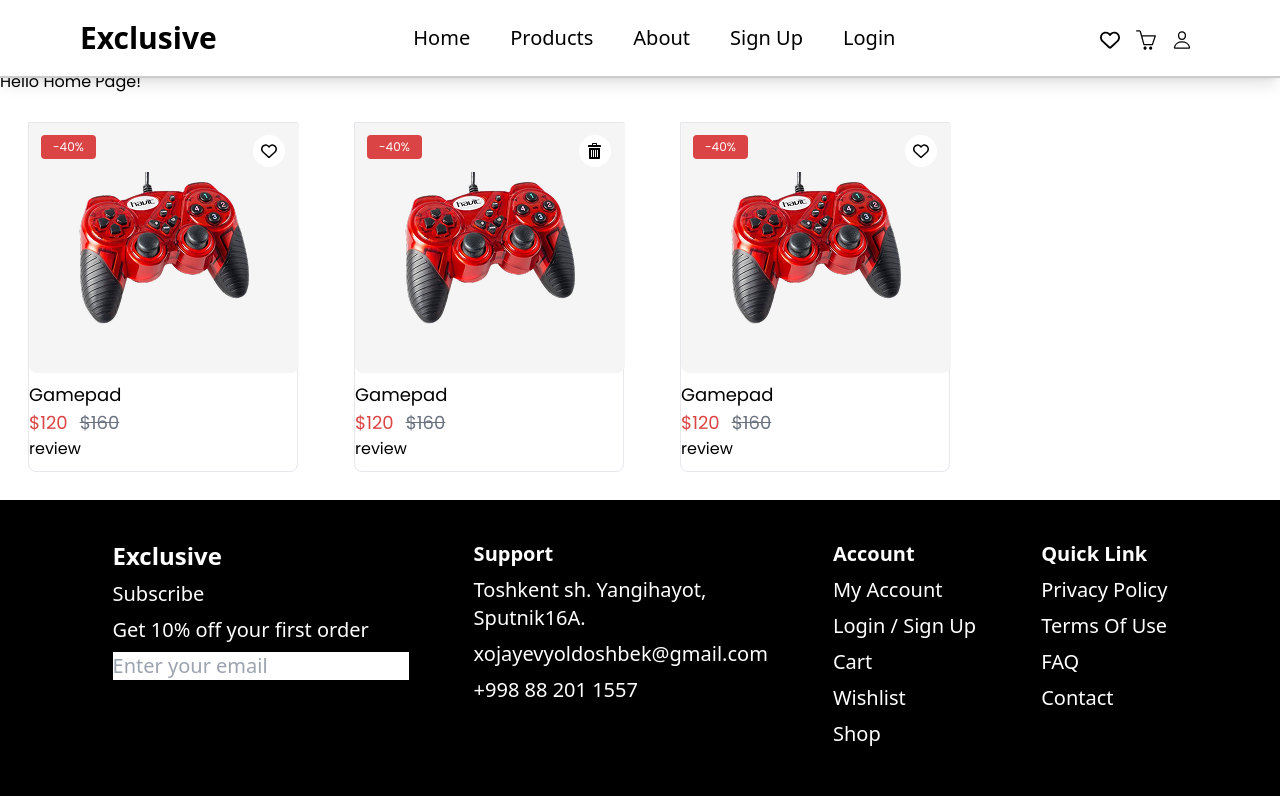
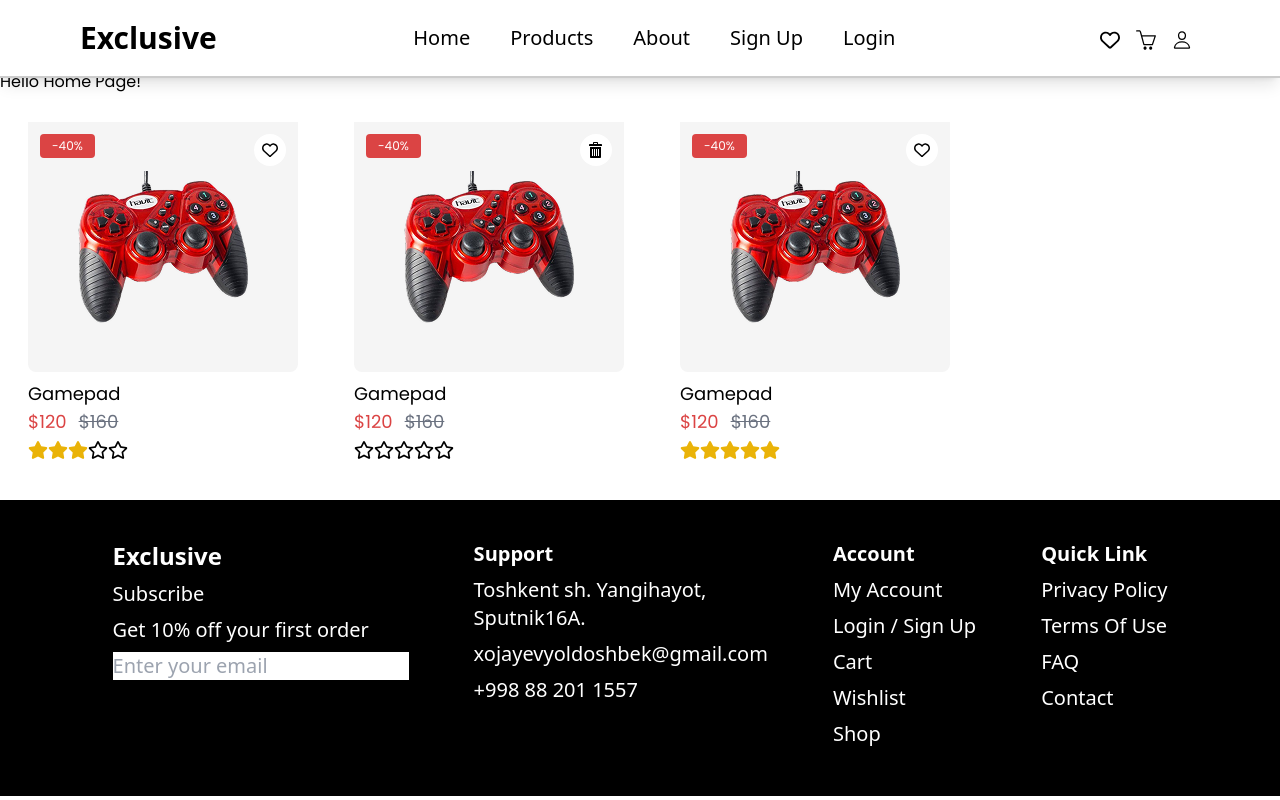
Before and after one commit to Khojayev12/ITBCW2-web, a React (Create React App) app: page / in a window 1280 px wide. Built offline with nearby package versions, Linux system fonts and the light colour scheme.

Commit message:
product review added

```diff
--- a/src/components/product.jsx
+++ b/src/components/product.jsx
@@ -2,11 +2,12 @@ import '../App.css';
 import {FaRegHeart} from "react-icons/fa6";
 import {SlBasket} from "react-icons/sl";
 import { ImBin } from "react-icons/im";
+import ProductReview from "./productReviews";
 
 function Product(props) {
     return (
         <div
-            className="product group border w-[270px] h-[350px] relative inline-block m-7 rounded-b-lg  transition-all duration-300 ">
+            className="product group  w-[270px] h-[350px] relative inline-block m-7 rounded-b-lg  transition-all duration-300 ">
             <div
                 className="product-image w-[270px] h-[250px] group-hover:h-[214px] bg-c-secondary m-0 p-0 flex justify-center items-center rounded-b-lg transition-all duration-300">
                 <img
@@ -25,17 +26,19 @@ function Product(props) {
                 <span className="text-lg text-c-button2">$120</span>
                 <span className="text-lg mx-3 text-gray-500"><s>$160</s></span>
             </div>
-            <div className="product-reviews">review</div>
+            <div className="product-reviews mt-1">
+                <ProductReview score={props.reviews}/>
+            </div>
             <div
                 className="product-sale bg-c-button2 rounded text-white text-xs px-3 py-1 w-fit absolute top-3 left-3">-40%
             </div>
             <div
                 className={props.isLiked==="F"?"hidden":"product-like-btn w-8 h-8 bg-white absolute top-3 right-3 flex justify-center items-center rounded-2xl"}>
-                <FaRegHeart/>
+                <FaRegHeart className="hover:text-red-600" />
             </div>
             <div
                 className={props.isLiked==="T"?"hidden":"product-like-btn w-8 h-8 bg-white absolute top-3 right-3 flex justify-center items-center rounded-2xl"}>
-                <ImBin/>
+                <ImBin className="hover:text-red-600"/>
             </div>
         </div>
     );
--- /dev/null
+++ b/src/components/productReviews.jsx
@@ -0,0 +1,37 @@
+import '../App.css';
+import { FaStar, FaRegStar } from "react-icons/fa";
+
+function ProductReview(props) {
+    return (
+        <div
+            className="product-review flex flex-row">
+            {props.score > 0.5? (
+                <FaStar  className="text-xl text-yellow-500 " />
+            ):(
+                <FaRegStar  className="text-xl text-black " />
+            )}
+            {props.score > 1.5? (
+                <FaStar  className="text-xl text-yellow-500 " />
+            ):(
+                <FaRegStar  className="text-xl text-black " />
+            )}
+            {props.score > 2.5? (
+                <FaStar  className="text-xl text-yellow-500 " />
+            ):(
+                <FaRegStar  className="text-xl text-black " />
+            )}
+            {props.score > 3.5? (
+                <FaStar  className="text-xl text-yellow-500 " />
+            ):(
+                <FaRegStar  className="text-xl text-black " />
+            )}
+            {props.score > 4.5? (
+                <FaStar  className="text-xl text-yellow-500 " />
+            ):(
+                <FaRegStar  className="text-xl text-black " />
+            )}
+        </div>
+    );
+}
+
+export default ProductReview;
--- a/src/pages/home.jsx
+++ b/src/pages/home.jsx
@@ -6,9 +6,9 @@ function Home() {
     return (
         <div className="page home">
             <h1>Hello Home Page!</h1>
-            <Product Logo={Logo} isLiked="T" />
-            <Product Logo={Logo} isLiked="F" />
-            <Product Logo={Logo} isLiked="T"/>
+            <Product Logo={Logo} isLiked="T" reviews={3.0} />
+            <Product Logo={Logo} isLiked="F" reviews={0.0} />
+            <Product Logo={Logo} isLiked="T" reviews={5.0}/>
 
         </div>
     );
```
